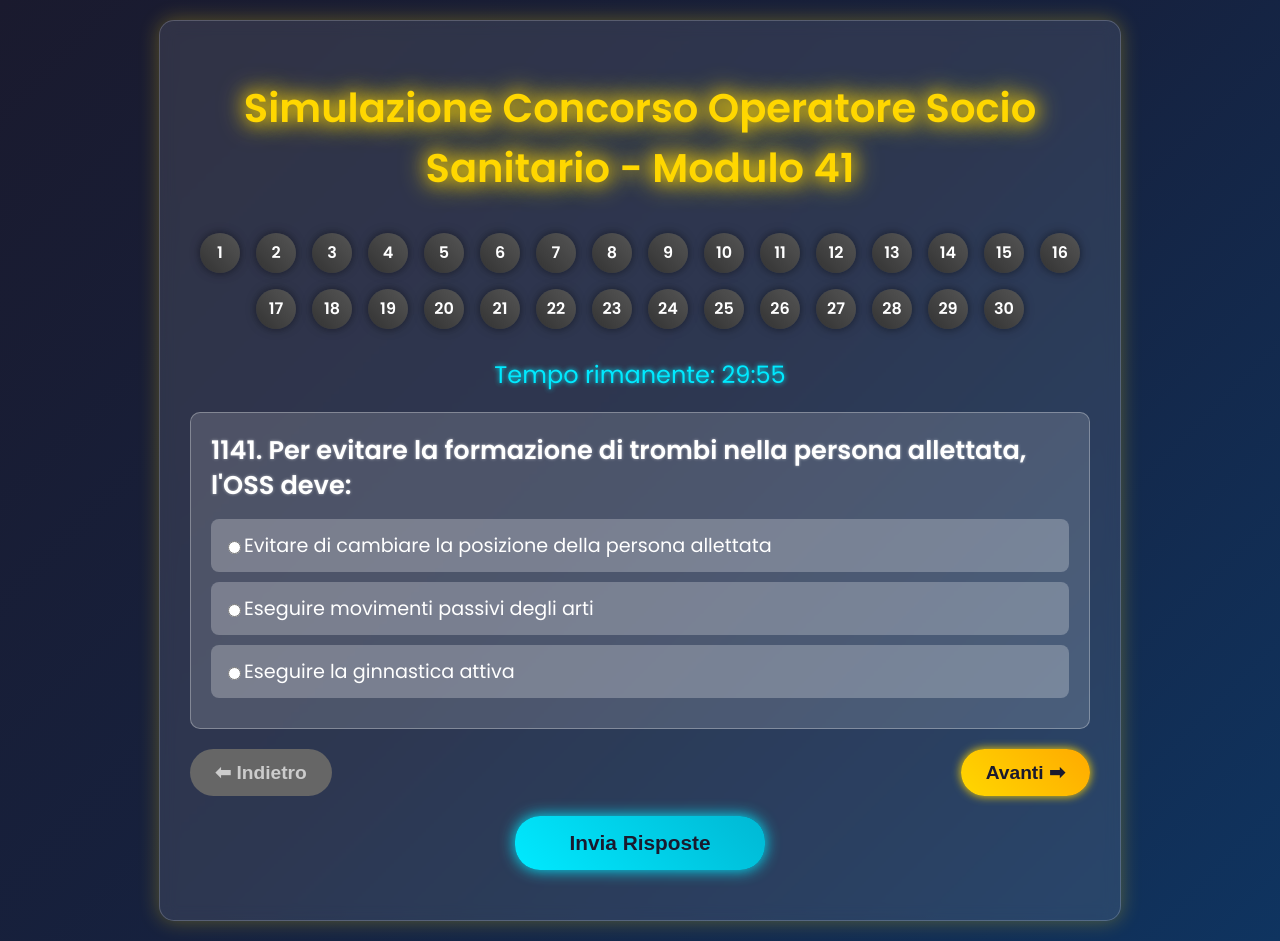
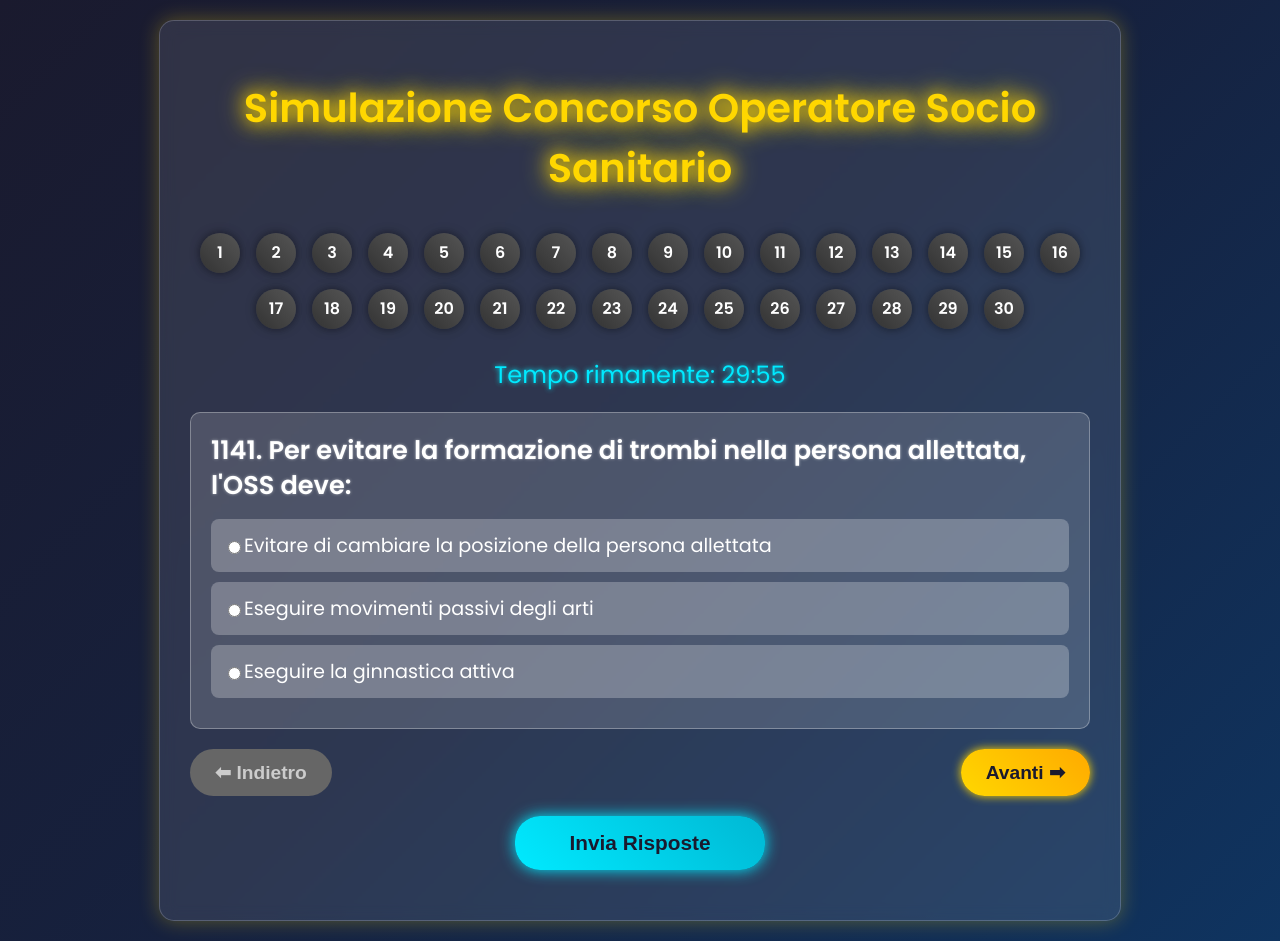
Before and after one commit to Jabo86/quizoss4, a plain HTML site: page index.html in a window 1280 px wide. Drawn offline with Linux system fonts and the light colour scheme.

Commit message:
Update index.html

```diff
--- a/index.html
+++ b/index.html
@@ -3,7 +3,7 @@
 <head>
     <meta charset="UTF-8">
     <meta name="viewport" content="width=device-width, initial-scale=1.0">
-    <title>Simulazione Concorso Operatore Socio Sanitario - Modulo 41</title>
+    <title>Simulazione Concorso Operatore Socio Sanitario </title>
     <style>
         body {
             font-family: 'Poppins', sans-serif;
@@ -233,7 +233,7 @@
 </head>
 <body>
     <div class="container">
-        <h1>Simulazione Concorso Operatore Socio Sanitario - Modulo 41</h1>
+        <h1>Simulazione Concorso Operatore Socio Sanitario </h1>
         <div class="question-nav" id="questionNav"></div>
         <div id="timer">Tempo rimanente: <span id="time">30:00</span></div>
         <div id="quiz"></div>
```
